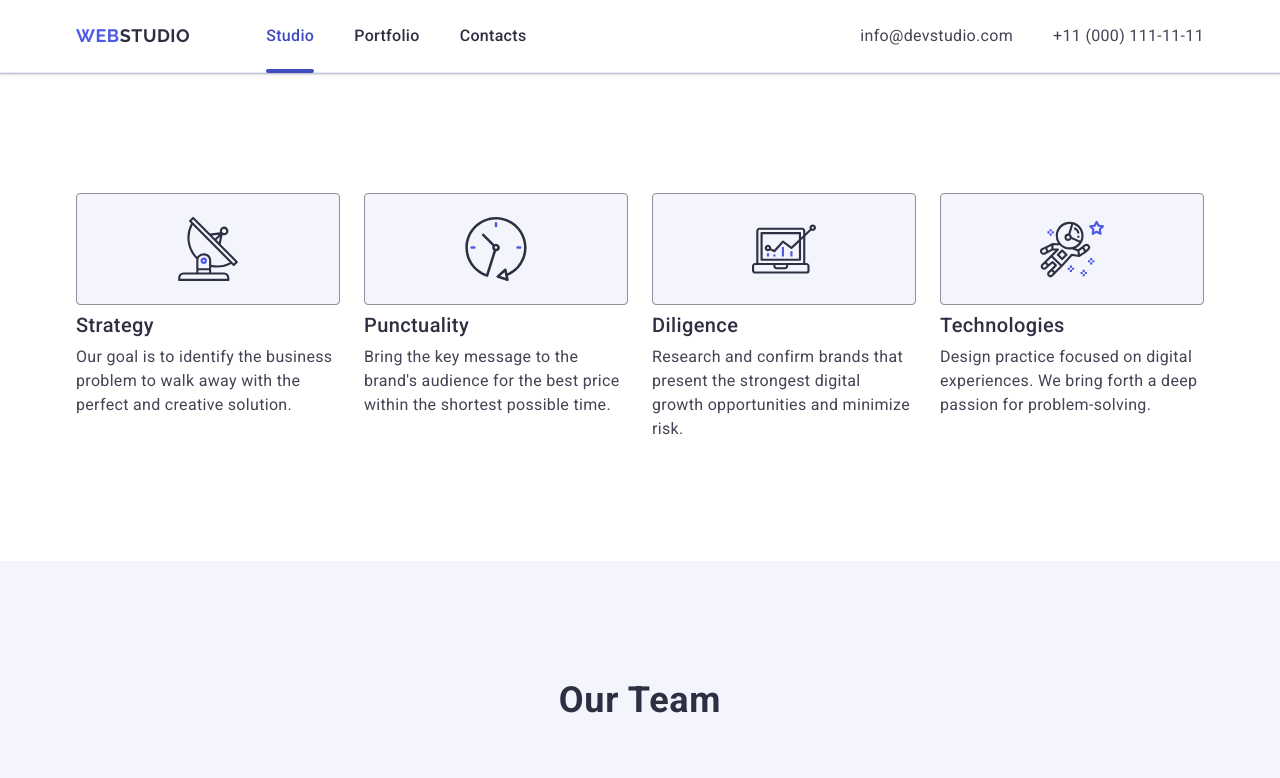
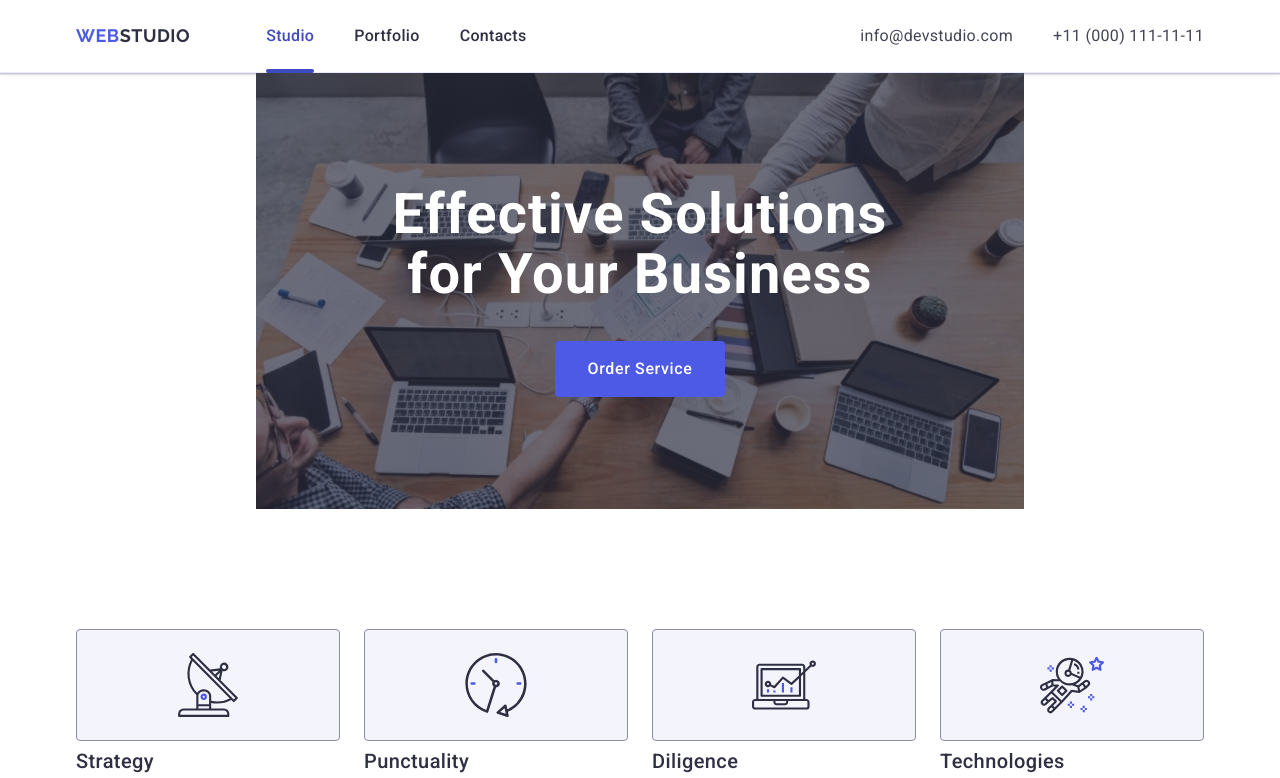
Before and after one commit to Sergii-Sotnikov/goit-markup-hw-06, a plain HTML site: page index.html in a window 1280 px wide. Shown: the top 778 px of the page. Drawn offline with nearby package versions, Linux system fonts and the light colour scheme.

Commit message:
12123121

```diff
--- a/css/styles.css
+++ b/css/styles.css
@@ -309,7 +309,6 @@ gap: 24px;
 margin-bottom: 48px;
 }
 
-
 .menu-contact-link {
   color: #434455;
   font-size: 20px;
@@ -368,22 +367,26 @@ margin-bottom: 48px;
     rgba(46, 47, 66, 0.7),
     rgba(46, 47, 66, 0.7)
     ),
-    url(../images/office_one.jpg);
+    url(../images/hero/dark-bg-mob.jpeg);
   background-repeat: no-repeat;
   background-size: cover;
   background-position: center;
-  max-width: 1440px;
+  max-width: 320px;
   margin: 0 auto;
-  padding: 188px 0;
+  /* padding: 188px 0; */
+  padding: 72px 0;
 }
 
 .hero-title {
   color: #FFFFFF;
-  font-size: 56px;
+  /* font-size: 56px; */
+  font-size: 36px;
   font-weight: 700;
   letter-spacing: 0.02em;
-  line-height: 1.07;
-  max-width: 496px;
+  /* line-height: 1.07; */
+  line-height: 1.11;
+  /* max-width: 496px; */
+  max-width: 216px;
   margin-left: auto;
   margin-right: auto;
   text-align: center;
@@ -399,10 +402,11 @@ margin-bottom: 48px;
   background-color: #4D5AE5;
   letter-spacing: 0.04em;
   line-height: 1.5;
-  margin-top: 48px;
+  /* margin-top: 48px; */
+  margin-top: 72px;
   margin-left: auto;
   margin-right: auto;
-  padding: 16px 32px 16px 32px;
+  padding: 16px 32px;
   min-width: 169px;
   height: 56px;
   border-radius: 4px;
@@ -410,8 +414,32 @@ margin-bottom: 48px;
   transition: background-color 250ms cubic-bezier(0.4, 0, 0.2, 1);
 }
 
-.hero-btn:hover {
+/* .hero-btn:hover {
   background-color: #404BBF;
+} */
+
+.hero-btn:focus {
+  background-color: #404BBF;
+}
+
+@media screen and (min-width: 768px) {
+.hero {
+    background-image: linear-gradient(rgba(46, 47, 66, 0.7),
+        rgba(46, 47, 66, 0.7)),
+      url(../images/hero/dark-bg-tab.jpeg);
+    max-width: 768px;
+    padding: 112px 0;
+  }
+
+.hero-title {
+  font-size: 56px;
+  line-height: 1.07;
+  max-width: 496px;
+    }
+
+.hero-btn {
+  margin-top: 36px;
+}
 }
 
 
--- a/index.html
+++ b/index.html
@@ -100,12 +100,12 @@
 
     <main>
         <!-- HERO -->
-        <!-- <section class="hero">
+        <section class="hero">
             <div class="container">
                     <h1 class="hero-title">Effective Solutions for Your Business</h1>
                     <button class="hero-btn" type="button">Order Service</button>
             </div>
-        </section> -->
+        </section>
 
 
         <!-- ADVANTEGES -->
@@ -564,9 +564,11 @@
         </div>
     </footer>
 
+
+
     <!--
-    <div class="modal-overley-desk">
-        <div class="modal-desk">
+    <div class="modal-overley">
+        <div class="modal">
             <button class="modal-btn-close" type="button">
                 <svg class="modal-btn-close-icon" width="8" height="8">
                     <use href="./images/icons.svg#icon-close"></use>
```
Also changed, not shown: images/hero/dark-bg-mob.jpeg (added), images/hero/dark-bg-mob@2x.jpeg (added), images/hero/dark-bg-tab.jpeg (added), images/hero/dark-bg-tab@2x.jpeg (added), images/hero/people-office.jpeg (added), images/hero/people-office@2x.jpeg (added).
